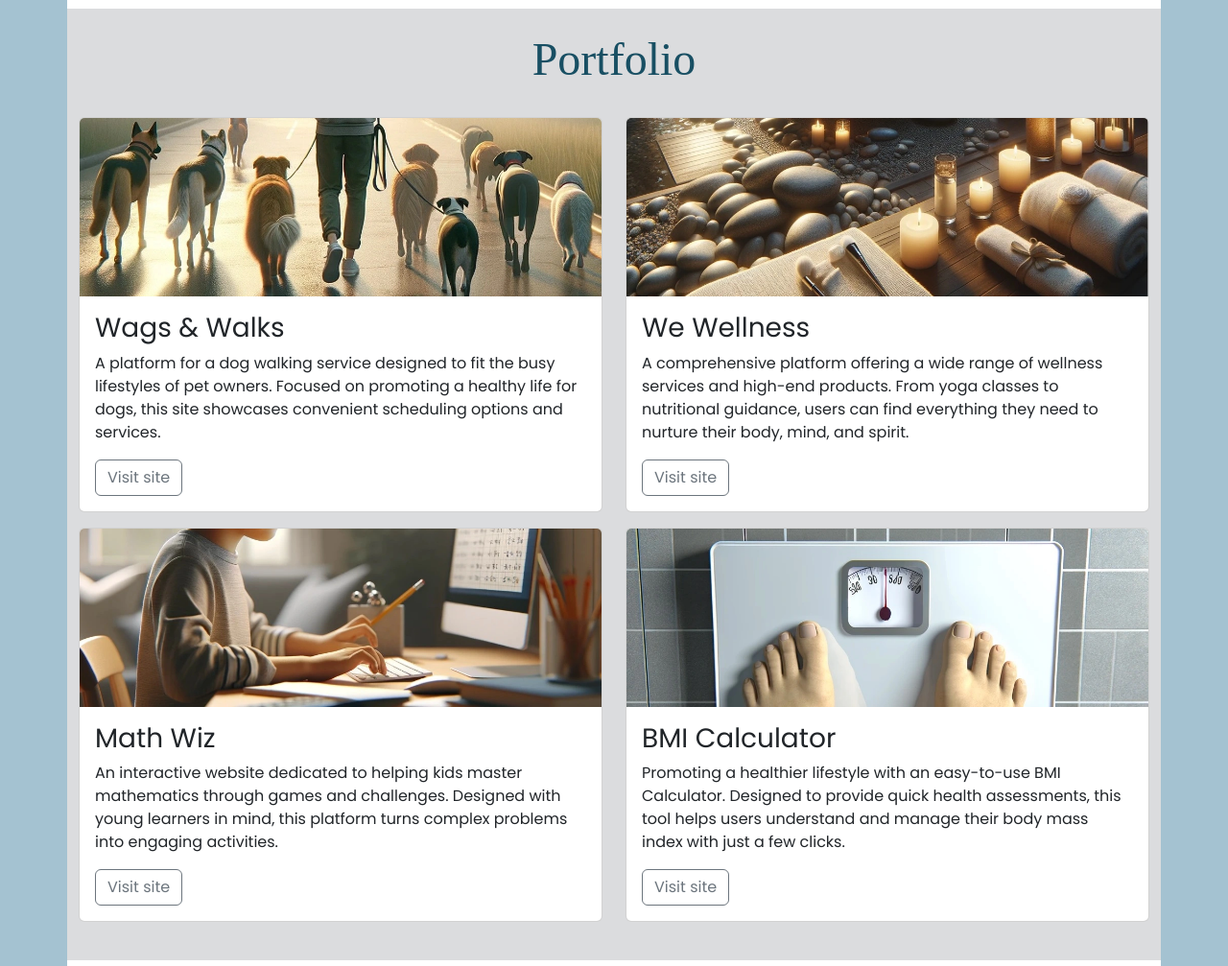
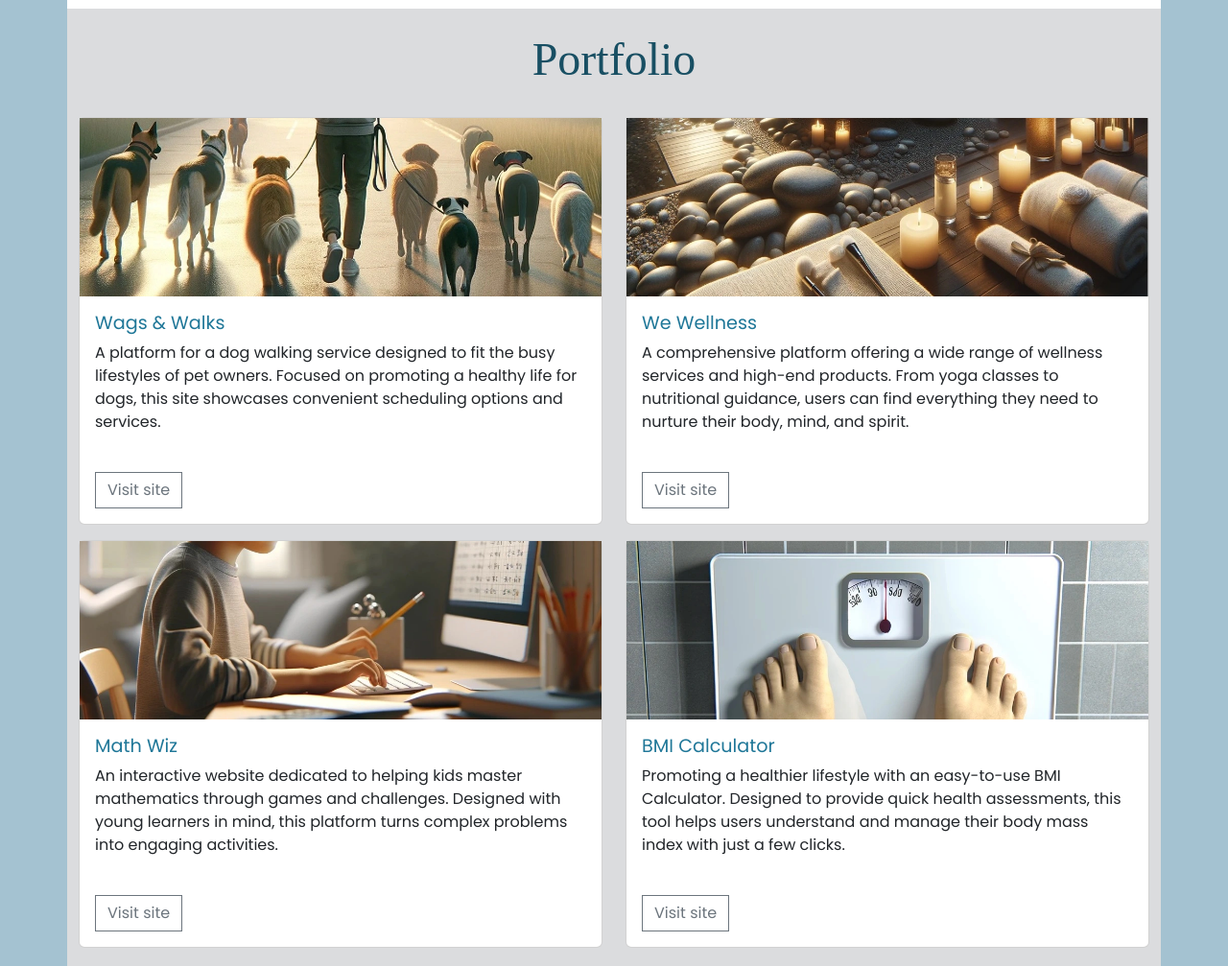
Before and after one commit to miiahedenheim/bootstrap, a plain HTML site: page index.html in a window 1280 px wide. Shown: the part 1040-2047 px from the top of the page at 96% size. Drawn offline with nearby package versions, Linux system fonts and the light colour scheme.

Commit message:
sharp corners

```diff
--- a/assets/css/style.css
+++ b/assets/css/style.css
@@ -20,6 +20,11 @@ h2 {
     color: #184f63;
 }
 
+.sharp.corners,
+.sharp-corners * {
+    border-radius: 0;
+}
+
 /*About section*/
 
 #about {
@@ -30,6 +35,19 @@ h2 {
 
 #portfolio {
     background-color: #dbdcde;
+}
+
+#portfolio .card-title {
+    color: #1f7798;
+    font-size: 1.2rem;
+}
+
+#portfolio .btn-outline-secondary:hover {
+    background-color: #1f7798;
+}
+
+#portfolio .card-text {
+    min-height: 120px;
 }
 
 /*contact*/
@@ -48,3 +66,13 @@ h2 {
     min-height: 500px;
     padding: 5% 7%;
 }
+
+/*media queris*/
+
+/*use bootstrap breakpoints for XL screens*/
+@media screen and (min-width: 1200px;) {
+    /*fixes all portfolio cards being to tall on xl screens*/
+    ##portfolio .card-text {
+        min-height: auto;
+    }
+}
--- a/index.html
+++ b/index.html
@@ -8,8 +8,8 @@
     <!-- Bootstrap CSS Link -->
     <link href="https://cdn.jsdelivr.net/npm/bootstrap@5.3.3/dist/css/bootstrap.min.css" rel="stylesheet"
         integrity="sha384-QWTKZyjpPEjISv5WaRU9OFeRpok6YctnYmDr5pNlyT2bRjXh0JMhjY6hW+ALEwIH" crossorigin="anonymous">
-       <!--costum CSS stylesheet-->
-        <link rel="stylesheet" href="assets/css/style.css">
+    <!-- Custom CSS stylesheet -->
+    <link rel="stylesheet" href="assets/css/style.css">
 </head>
 
 <body>
@@ -63,7 +63,8 @@
                 <!-- mb-5 gives extra margin spacing under lead text -->
                 <p class="lead mb-5">Let's create something amazing together!</p>
                 <!-- Bootstrap modal button -->
-                <button type="button" class="btn btn-primary" data-bs-toggle="modal" data-bs-target="#exampleModal">
+                <button type="button" class="btn btn-primary sharp-corners" data-bs-toggle="modal"
+                    data-bs-target="#exampleModal">
                     Subscribe to my newsletter!
                 </button>
             </div>
@@ -116,7 +117,7 @@
                 </div>
                 <!-- cols for cards -->
                 <div class="col-12 col-md-6">
-                    <div class="card mb-3">
+                    <div class="card mb-3 sharp-corners">
                         <img src="assets/images/wags-and-walks.webp" class="card-img-top"
                             alt="A man walking several dogs early in the morning">
                         <div class="card-body">
@@ -132,7 +133,7 @@
                     </div>
                 </div>
                 <div class="col-12 col-md-6">
-                    <div class="card mb-3">
+                    <div class="card mb-3 sharp-corners">
                         <img src="assets/images/we-wellness.webp" class="card-img-top"
                             alt="A spa with candles towels and natural material">
                         <div class="card-body">
@@ -148,7 +149,7 @@
                     </div>
                 </div>
                 <div class="col-12 col-md-6">
-                    <div class="card mb-3">
+                    <div class="card mb-3 sharp-corners">
                         <img src="assets/images/math-wiz.webp" class="card-img-top"
                             alt="A child practicing math at a computer">
                         <div class="card-body">
@@ -165,7 +166,7 @@
                     </div>
                 </div>
                 <div class="col-12 col-md-6">
-                    <div class="card mb-3">
+                    <div class="card mb-3 sharp-corners">
                         <img src="assets/images/bmi-calculator.webp" class="card-img-top"
                             alt="Weighing scales seen from the first person view of the person standing on the scales">
                         <div class="card-body">
@@ -197,7 +198,7 @@
             </div>
             <div class="col-12 col-md-10 col-lg-8 mb-4">
                 <!-- Add your form here -->
-                <form class="row g-3">
+                <form class="row g-3 sharp-corners">
                     <div class="col-lg-4">
                         <label for="full-name" class="form-label">Full Name</label>
                         <input type="text" class="form-control" id="full-name">
@@ -226,7 +227,7 @@
     <!-- Modal -->
     <div class="modal fade" id="exampleModal" tabindex="-1" aria-labelledby="exampleModalLabel" aria-hidden="true">
         <div class="modal-dialog modal-lg">
-            <div class="modal-content">
+            <div class="modal-content sharp-corners">
                 <div class="modal-header">
                     <h1 class="modal-title fs-5" id="exampleModalLabel">Subscribe</h1>
                     <button type="button" class="btn-close" data-bs-dismiss="modal" aria-label="Close"></button>
```
